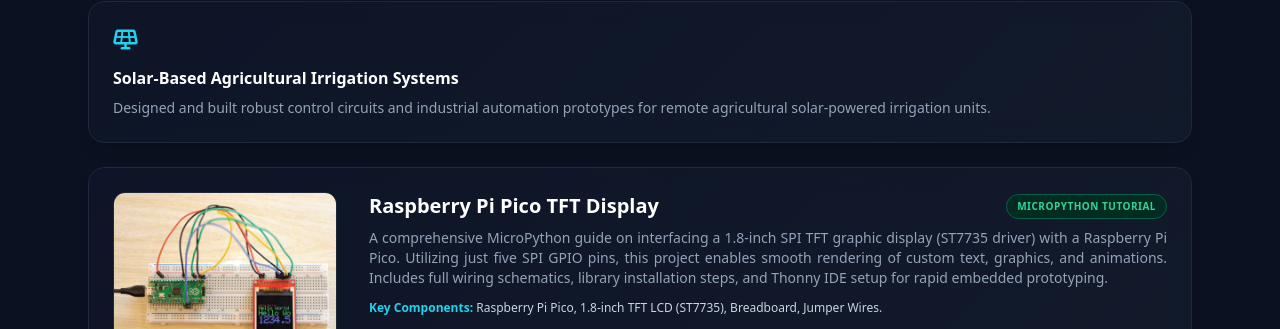
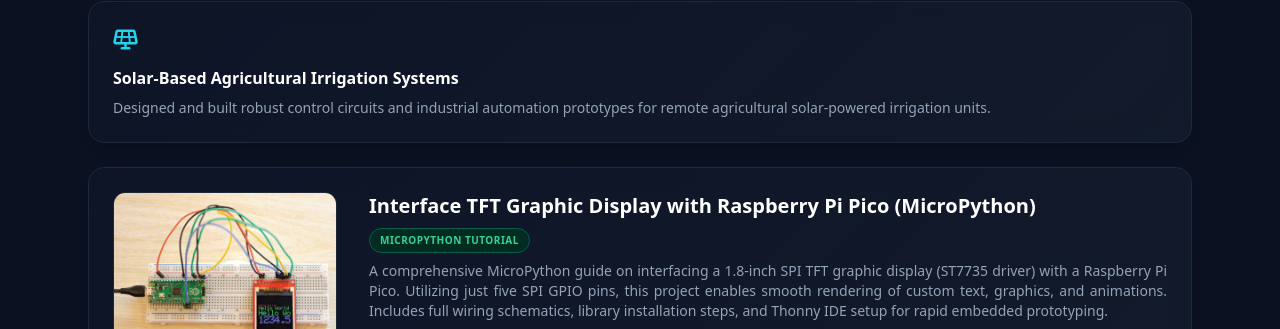
Before and after one commit to nur6078/Portfolio, a plain HTML site: page index.html in a window 1280 px wide. Shown: the part 1293-1622 px from the top of the page. Drawn offline with nearby package versions, Linux system fonts and the light colour scheme.

Commit message:
Update index.html

```diff
--- a/index.html
+++ b/index.html
@@ -136,7 +136,7 @@
                 <div class="flex-grow flex flex-col justify-between">
                     <div>
                         <div class="flex flex-wrap items-center justify-between gap-2 mb-2">
-                            <h3 class="text-xl font-bold text-white">Raspberry Pi Pico TFT Display</h3>
+                            <h3 class="text-xl font-bold text-white">Interface TFT Graphic Display with Raspberry Pi Pico (MicroPython)</h3>
                             <span class="px-2.5 py-1 bg-emerald-950 text-emerald-400 text-[10px] font-semibold uppercase tracking-wider rounded-full border border-emerald-800">MicroPython Tutorial</span>
                         </div>
                         <p class="text-slate-400 text-xs md:text-sm leading-relaxed mb-3 text-justify">
```
